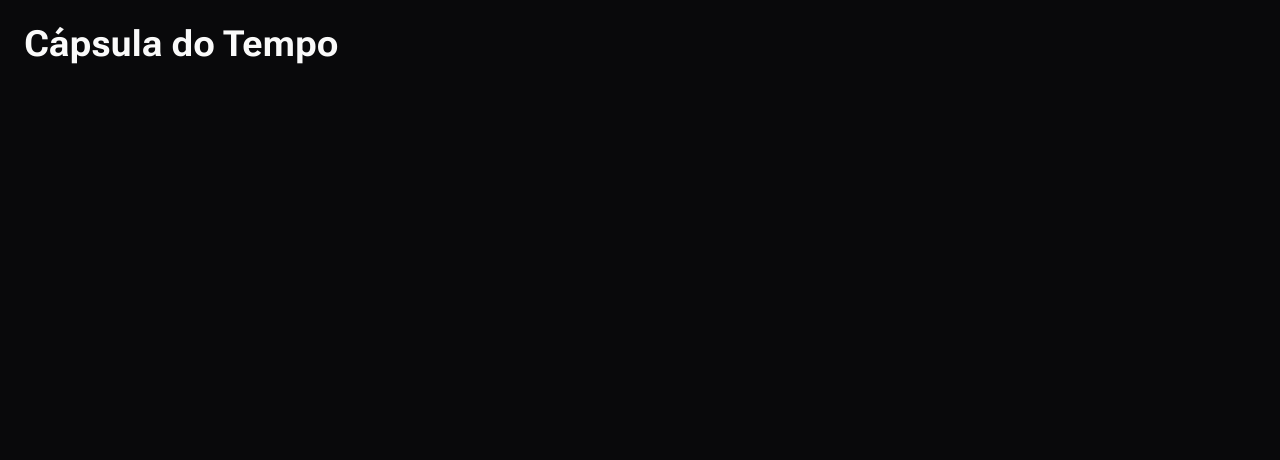
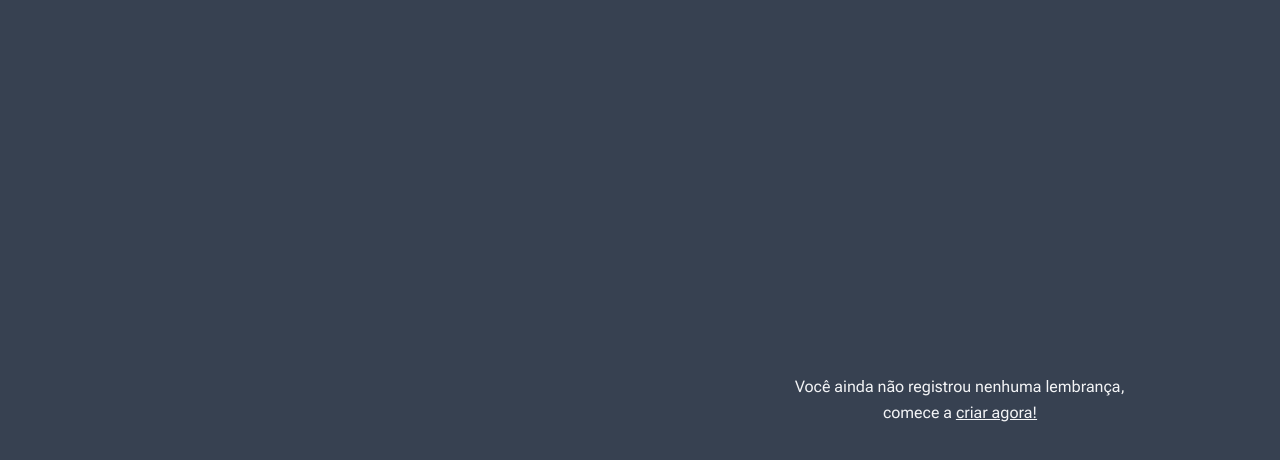
Before and after one commit to tostesdaniel/nlw-spacetime, a Next.js app in the folder web/: page / in a window 1280 px wide. Shown: the top 460 px of the page. Built offline with nearby package versions, Linux system fonts and the light colour scheme; a web font is replaced by a local one.

Commit message:
feat(Home): create right side of home page

```diff
--- a/web/src/app/page.tsx
+++ b/web/src/app/page.tsx
@@ -1,7 +1,20 @@
 export default function Home() {
   return (
-    <div className="h-screen bg-zinc-950 p-6 text-zinc-50">
-      <h1 className="text-4xl font-bold">Cápsula do Tempo</h1>
-    </div>
+    <main className="grid min-h-screen grid-cols-2">
+      {/* Left */}
+      <div></div>
+
+      {/* Right */}
+      <div className="flex flex-col p-16">
+        <div className="flex flex-1 items-center justify-center">
+          <p className="w-[360px] text-center leading-relaxed">
+            Você ainda não registrou nenhuma lembrança, comece a{' '}
+            <a href="" className="underline hover:text-gray-50">
+              criar agora!
+            </a>
+          </p>
+        </div>
+      </div>
+    </main>
   )
 }
```
